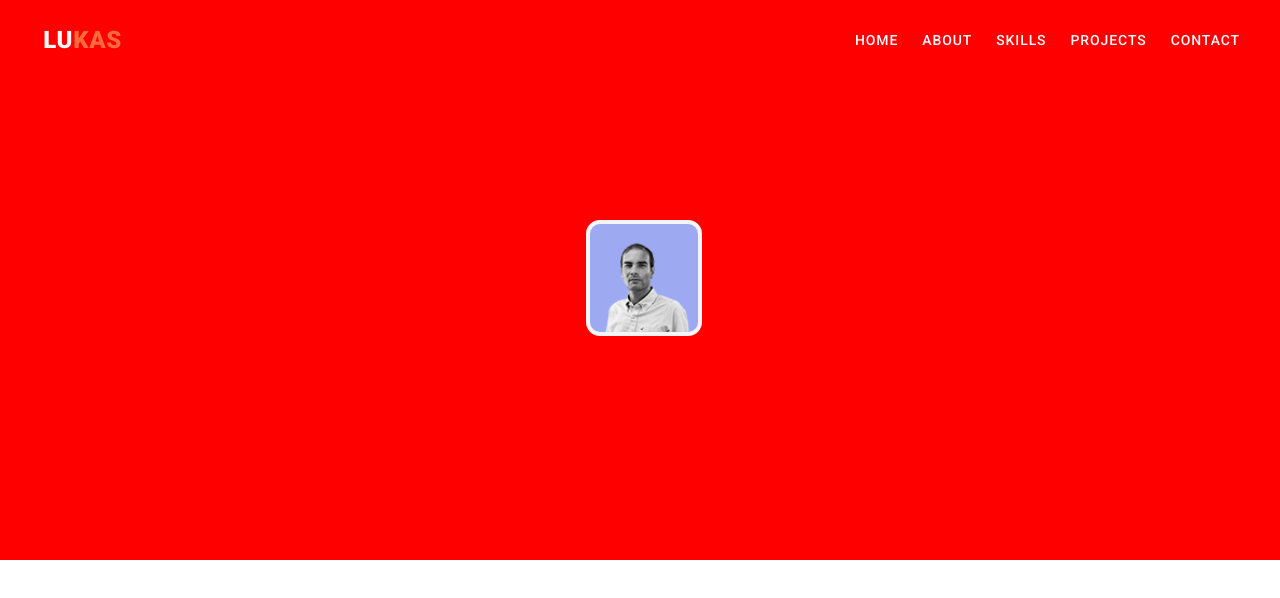
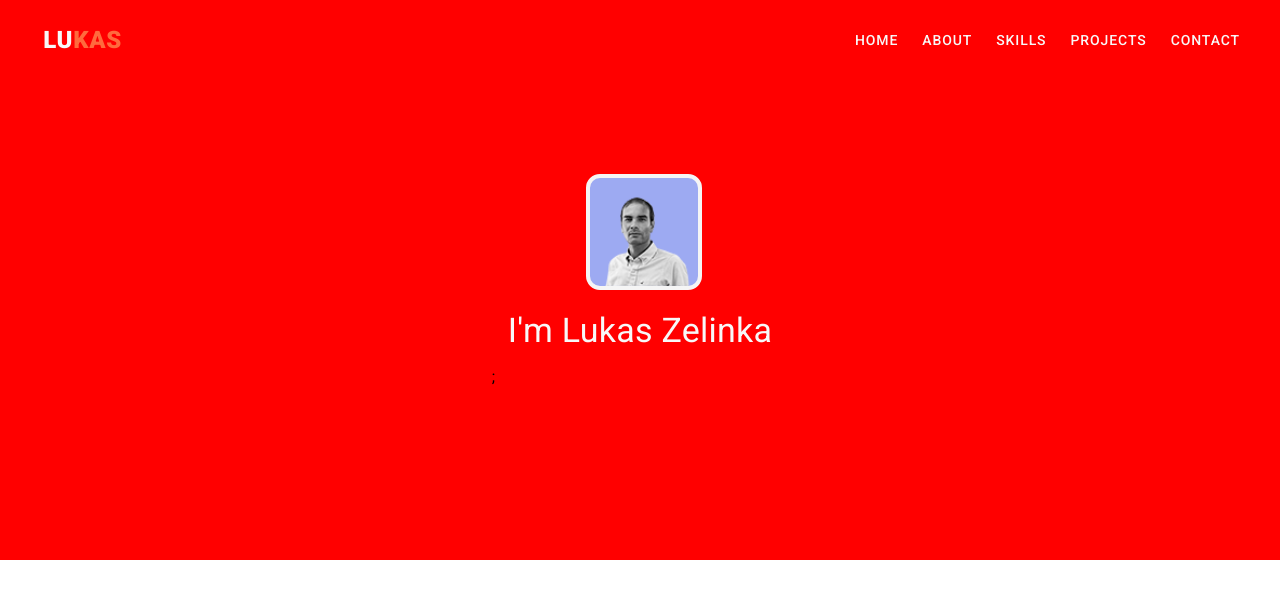
Before and after one commit to lukasZelinka/portfolioNew, a React (Create React App) app: page / in a window 1280 px wide. Shown: the top 598 px of the page. Built offline with nearby package versions, Linux system fonts and the light colour scheme.

Commit message:
Home.js - title added

```diff
--- a/src/components/Home.js
+++ b/src/components/Home.js
@@ -1,5 +1,5 @@
 import React from "react";
-import { Grid } from "@mui/material";
+import { Grid, Typography } from "@mui/material";
 import "./Home.css";
 
 const Home = () => {
@@ -20,6 +20,12 @@ const Home = () => {
         <Grid item>
           <img src="../lukas100.png" alt="author" />
         </Grid>
+        <Grid item>
+          <Typography variant="h4" sx={{ m: 2, color: "font.white" }}>
+            I'm Lukas Zelinka
+          </Typography>
+          ;
+        </Grid>
       </Grid>
     </>
   );
--- a/src/index.css
+++ b/src/index.css
@@ -21,7 +21,6 @@ body {
   -webkit-font-smoothing: antialiased;
   margin: 0;
   font-family: "Roboto", sans-serif;
-  /* background-color: #fee7c5; */
   height: 5000px;
 }
 
```
Also changed, not shown: 1 other file (tests, documents, lock files or other folders).
